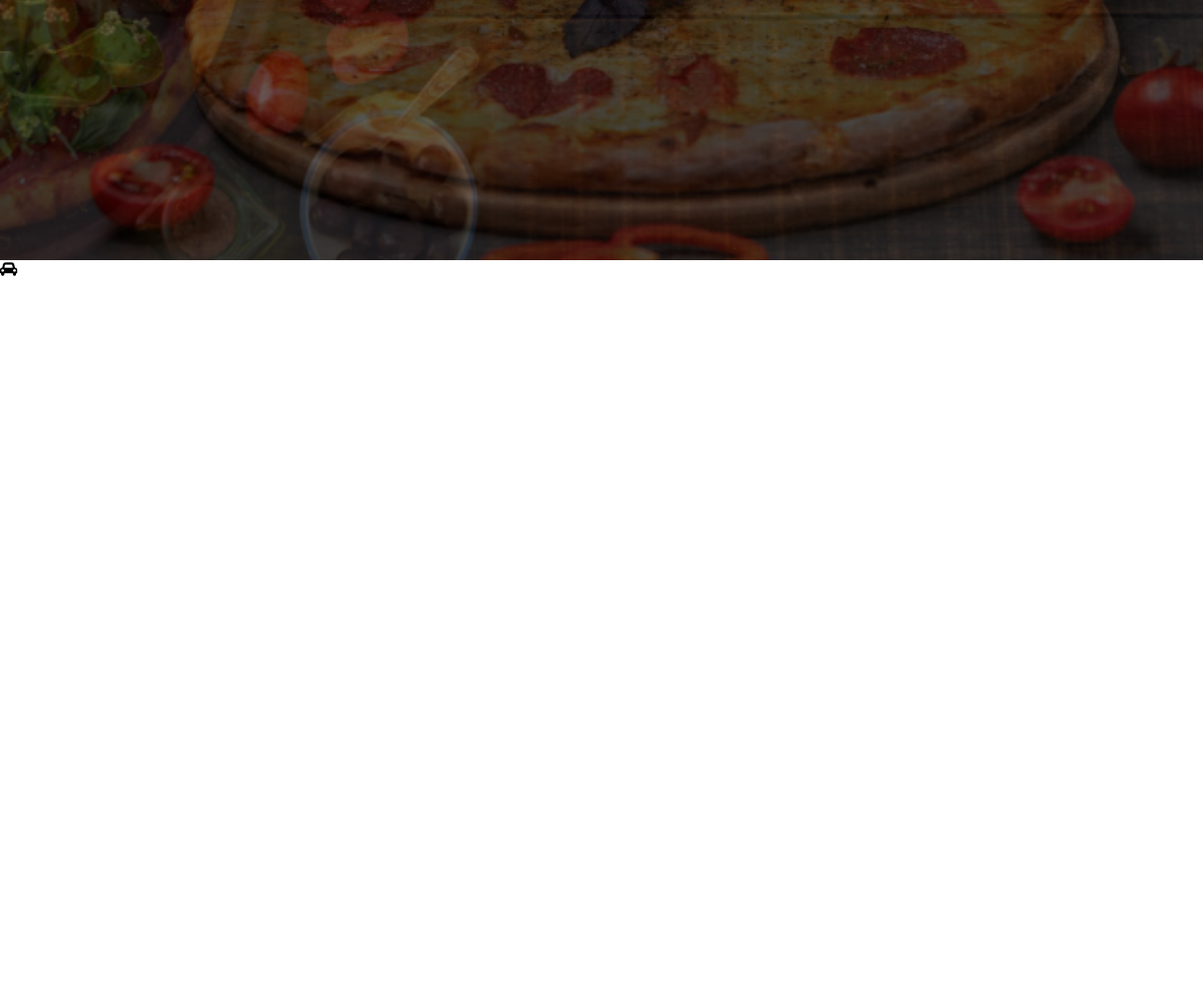
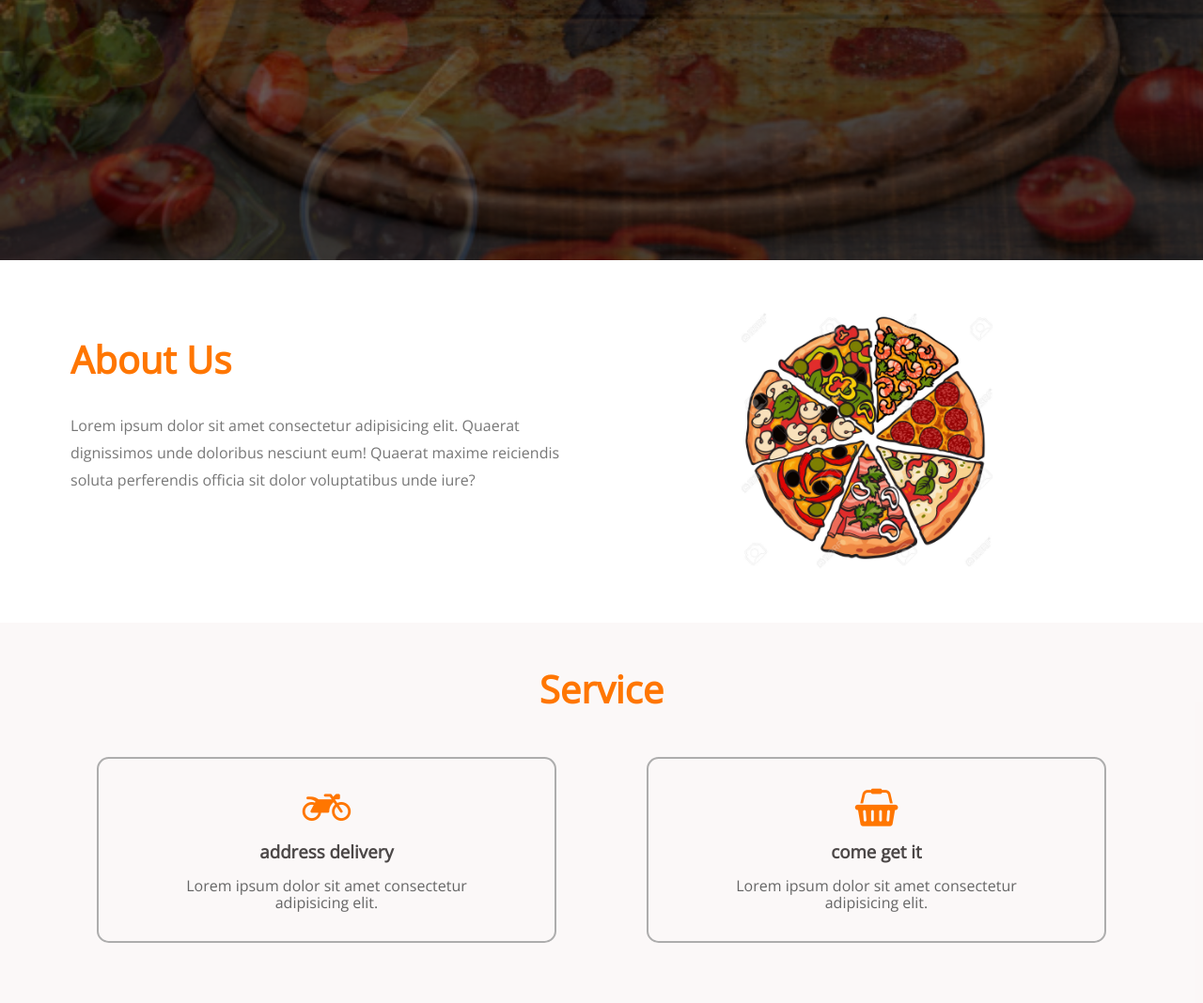
Before and after one commit to ihanadi/WebSiteTemplate, a website: page index.html in a window 1280 px wide. Shown: the part 523-1591 px from the top of the page at 94% size. Before the commit the page ends 818 px from the top, so only its background shows below. Drawn offline with nearby package versions, Linux system fonts and the light colour scheme.

Commit message:
finish about & service section css

```diff
--- a/css/master.css
+++ b/css/master.css
@@ -3,6 +3,11 @@
 }
 body{
   font-family: 'Open Sans', sans-serif;
+}
+.container{
+  width: 1170px;
+  padding: 0 15px;
+  margin: auto;
 }
 
 /* Start Settings Box */
@@ -120,7 +125,7 @@ body{
   color: #fff;
   display: flex;
   text-align: center;
-  margin-top: 2rem 0;
+  padding-top: 1.2rem ;
 }
 .landing-page .header-area .logo{
   flex: 2;
@@ -165,3 +170,68 @@ body{
   font-size: 1.1rem;
 }
 /* End Landing Page */
+/* Start About section */
+.about-us{
+  display: flex;
+  padding: 50px 20px;
+
+}
+.about-us .info-box{
+  flex: 1;
+}
+.about-us h2{
+  font-size: 2.5rem;
+  color: var(--main-color);
+  font-weight: bold;
+}
+.about-us p{
+  color: #777;
+  line-height: 1.8;
+
+}
+.image-box{
+  flex: 1;
+  text-align: center;
+}
+.image-box img{
+  width: 50%;
+}
+/* End About section */
+/* Start Service section */
+.service{
+  padding: 3rem 1rem;
+  background-color: #f1e7e750;
+}
+.service h2{
+  font-size: 2.5rem;
+  color: var(--main-color);
+  font-weight: bold;
+  text-align: center;
+  margin-top: 0;
+}
+.service .service-box{
+  display: flex;
+  text-align: center;
+}
+.service .delivery-service,
+.service .come-get-it-service{
+  flex: 1;
+  border: 2px solid #adadad;
+  margin: 1rem 3rem;
+  padding: 2rem 3.5rem;
+  border-radius: .8rem;
+}
+.service i{
+  color: var(--main-color);
+  font-size: 2.5rem;
+}
+.service h3{
+  color: #4b4747;
+  margin: 1rem;
+}
+.service p{
+  /* padding: 1.2rem; */
+  margin: 0;
+  color: #666;
+}
+/* End Service section */
--- a/index.html
+++ b/index.html
@@ -4,9 +4,9 @@
   <meta charset="UTF-8">
   <meta name="viewport" content="width=device-width, initial-scale=1.0">
   <meta http-equiv="X-UA-Compatible" content="ie=edge">
-  <link rel="stylesheet" href="/node_modules/normalize.css/normalize.css">
-  <link rel="stylesheet" href="/node_modules/font-awesome/css/font-awesome.min.css">
-  <link rel="stylesheet" href="/css/master.css">
+  <link rel="stylesheet" href="./node_modules/normalize.css/normalize.css">
+  <link rel="stylesheet" href="./node_modules/font-awesome/css/font-awesome.min.css">
+  <link rel="stylesheet" href="./css/master.css">
   <link href="https://fonts.googleapis.com/css2?family=Open+Sans&display=swap" rel="stylesheet">
   <title>Special Template</title>
 </head>
@@ -37,6 +37,7 @@
   </div>
   <div class="landing-page">
     <div class="overlay"></div>
+    <div class="container">
       <div class="header-area">
         <h2 class="logo">Special Logo</h2>
         <ul class="links">
@@ -47,22 +48,44 @@
           <li><a href="#">Contact</a></li>
         </ul>
       </div>
+    </div>
     <div class="introduction-text">
       <h1>Love, happiness to <span>pizza</span></h1>
       <p>Lorem ipsum dolor sit amet consectetur adipisicing elit. Consequuntur sapiente beatae nihil iste. Iusto, quam!</p>
     </div>
   </div>
-
+  <!--About Us section -->
   <div class="container">
+    <div class="about-us">
       <div class="info-box">
-      <div class="about-us text-center">
-        <i class="fa fa-car "></i>
+        <h2>About Us</h2>
+        <p>Lorem ipsum dolor sit amet consectetur adipisicing elit. Quaerat dignissimos unde doloribus nesciunt eum! Quaerat maxime reiciendis soluta perferendis officia sit dolor voluptatibus unde iure?</p>
       </div>
       <div class="image-box">
+        <img src="/images/illustrationPizza.jpg" alt="">
+      </div>
+    </div>
+  </div>
+  <!--Service section -->
+  <div class="service">
+  <div class="container">
+      <h2>Service</h2>
+      <div class="service-box">
+        <div class="delivery-service">
+          <i class="fa fa-motorcycle"></i>
+          <h3>address delivery</h3>
+          <p>Lorem ipsum dolor sit amet consectetur adipisicing elit.</p>
+        </div>
+        <div class="come-get-it-service">
+          <i class="fa fa-shopping-basket"></i>
+          <h3>come get it</h3>
+          <p>Lorem ipsum dolor sit amet consectetur adipisicing elit.</p>
+        </div>
       </div>
       </div>
   </div>
 
-  <script src="/js/master.js"></script>
+
+  <script src="./js/master.js"></script>
 </body>
 </html>
```
Lines whose indentation alone changed are shown as unchanged.
